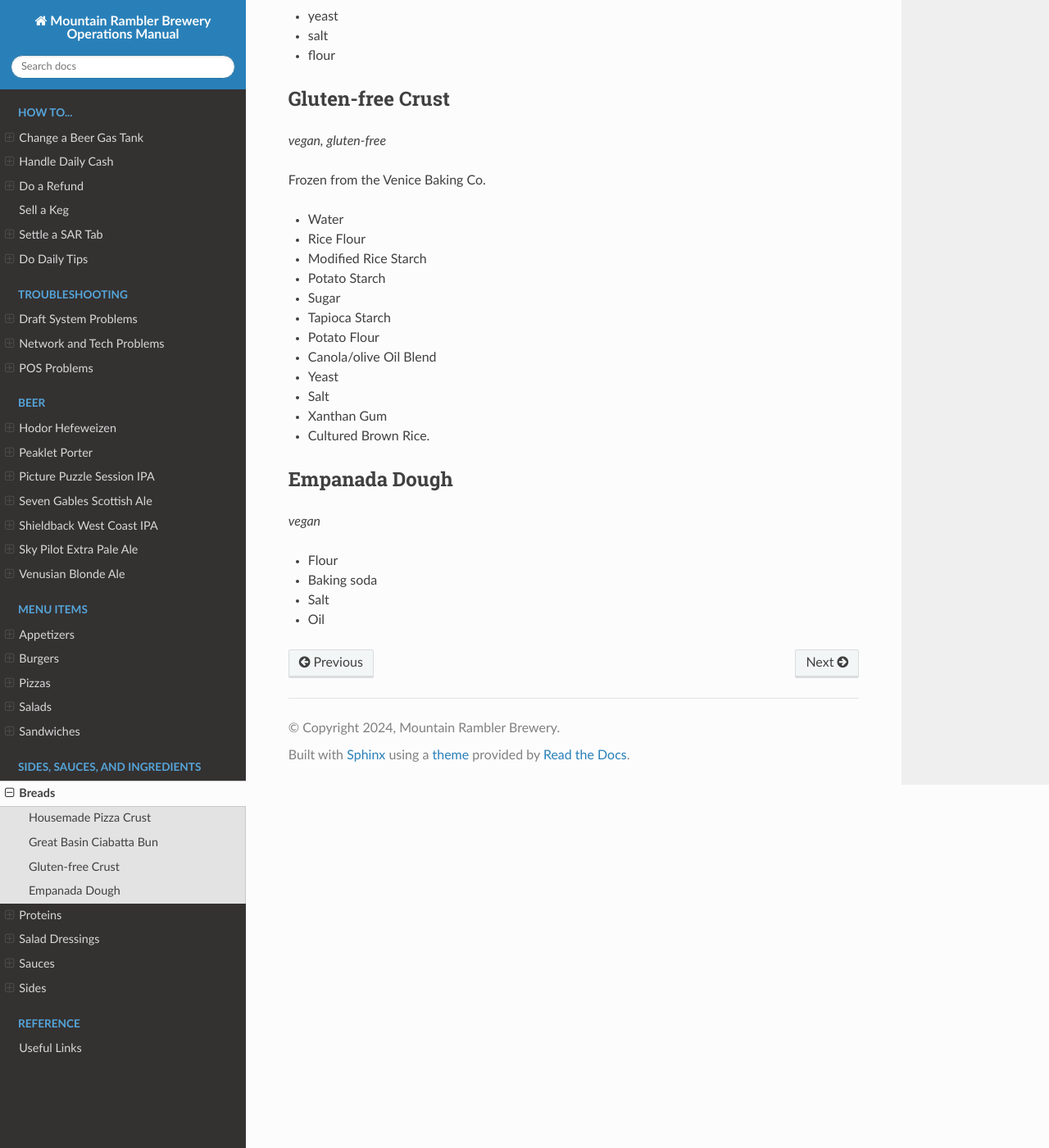
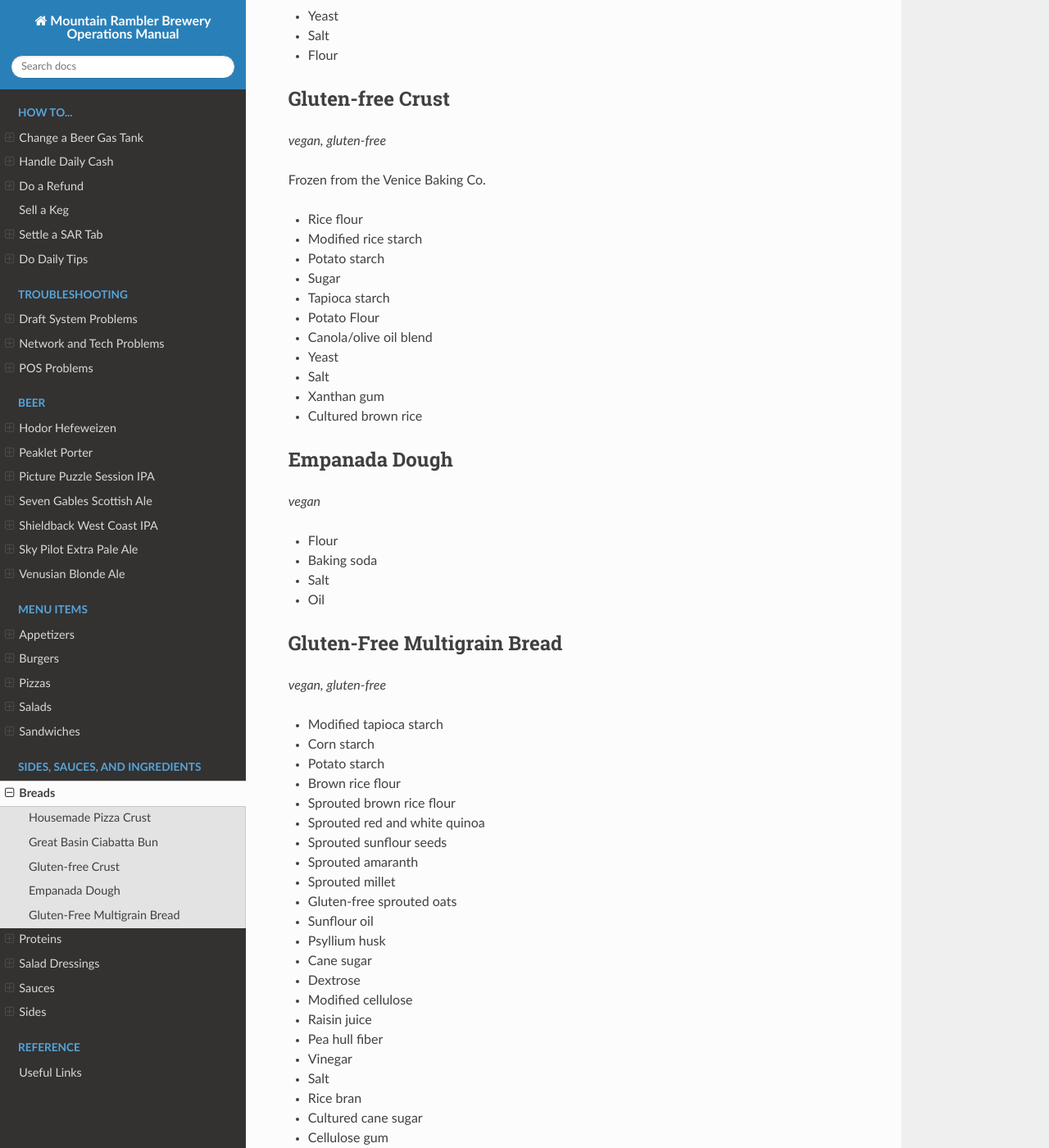
Before and after one commit to zhenry9/mrb-docs, a Sphinx documentation site: the page built from docs/source/menu/food/ingredients/breads.rst, in a window 1280 px wide and 1400 px high, scrolled down 456 px. Shown: the whole window at 82% size. Built offline with Sphinx 7.4.7 and the Read the Docs theme 2.0.0, drawn with Linux system fonts in a browser that asks for light colours; some of the changed text lies outside the part shown.

Commit message:
add gf bread

```diff
--- a/docs/source/menu/food/ingredients/breads.rst
+++ b/docs/source/menu/food/ingredients/breads.rst
@@ -5,17 +5,17 @@ Housemade Pizza Crust
 ---------------------
 *vegan*
 
-- yeast
-- salt
-- flour
+- Yeast
+- Salt
+- Flour
 
 Great Basin Ciabatta Bun
 ------------------------
 *vegan*
 
-- yeast
-- salt
-- flour
+- Yeast
+- Salt
+- Flour
 
 Gluten-free Crust
 -----------------
@@ -23,18 +23,17 @@ Gluten-free Crust
 
 Frozen from the Venice Baking Co.
 
-- Water
-- Rice Flour
-- Modified Rice Starch
-- Potato Starch
+- Rice flour
+- Modified rice starch
+- Potato starch
 - Sugar
-- Tapioca Starch
+- Tapioca starch
 - Potato Flour
-- Canola/olive Oil Blend
+- Canola/olive oil blend
 - Yeast
 - Salt
-- Xanthan Gum
-- Cultured Brown Rice.
+- Xanthan gum
+- Cultured brown rice
 
 Empanada Dough
 --------------
@@ -44,3 +43,30 @@ Empanada Dough
 - Baking soda
 - Salt
 - Oil
+
+Gluten-Free Multigrain Bread
+----------------------------
+*vegan, gluten-free*
+
+- Modified tapioca starch
+- Corn starch
+- Potato starch
+- Brown rice flour
+- Sprouted brown rice flour
+- Sprouted red and white quinoa
+- Sprouted sunflour seeds
+- Sprouted amaranth
+- Sprouted millet
+- Gluten-free sprouted oats
+- Sunflour oil
+- Psyllium husk
+- Cane sugar
+- Dextrose
+- Modified cellulose
+- Raisin juice
+- Pea hull fiber
+- Vinegar
+- Salt
+- Rice bran
+- Cultured cane sugar
+- Cellulose gum
```
